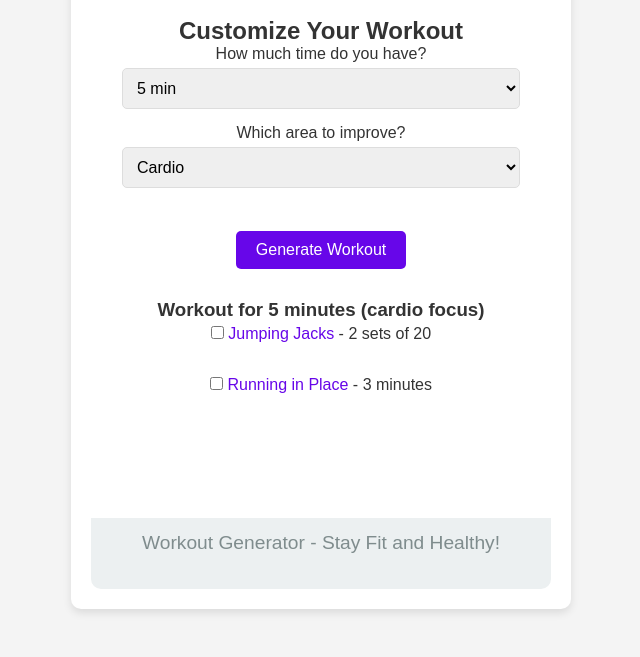
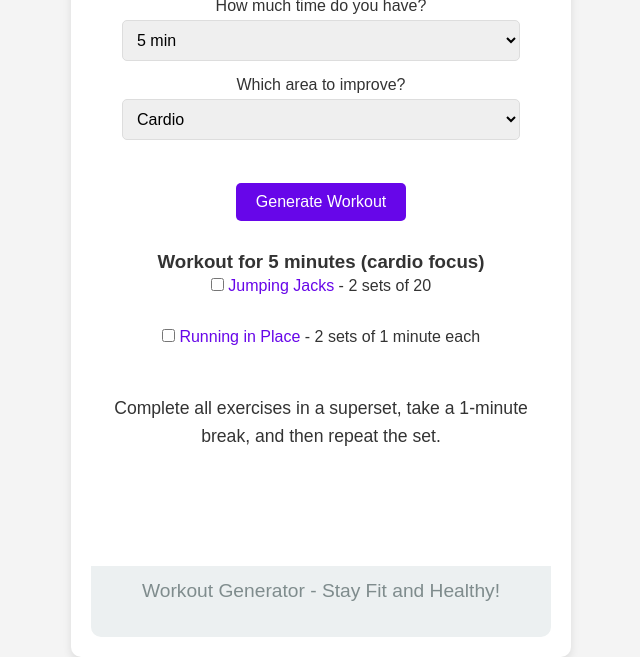
Before and after one commit to Timofeev-Pavel/PHE_VISST_WORKOUT_GENERATOR, a website: page workoutGenerator.html in a window 1280 px wide. Both pictures are taken after a click on the button "Generate Workout". Shown: the part 154-811 px from the top of the page, without its empty margins (319-959 px from the left). Drawn offline with Linux system fonts and the light colour scheme.

Commit message:
changes in workouts

```diff
--- a/style.css
+++ b/style.css
@@ -101,6 +101,13 @@ button {
 
 button:hover {
     background-color: #5a05c8;
+}
+p.superset-instruction {
+    font-size: 1.1rem;
+    line-height: 1.6;
+    margin: 20px 0;
+    text-align: center;
+    color: #333;
 }
 
 /* Workout list styling */
--- a/workoutGenerator.js
+++ b/workoutGenerator.js
@@ -8,64 +8,64 @@ function generateWorkout() {
         cardio: {
             5: [
                 { name: 'Jumping Jacks', link: 'https://youtu.be/c4DAnQ6DtF8?si=OPcg8EySRkOBB-4Q', reps: '2 sets of 20' },
-                { name: 'Running in Place', link: 'https://youtu.be/eBQAa9dEalY?si=UuFFqYO8iS3IEk-4', reps: '3 minutes' },
+                { name: 'Running in Place', link: 'https://youtu.be/eBQAa9dEalY?si=UuFFqYO8iS3IEk-4', reps: '2 sets of 1 minute each' },
             ],
             10: [
-                { name: 'Jumping Jacks', link: 'https://youtu.be/c4DAnQ6DtF8?si=OPcg8EySRkOBB-4Q', reps: '3 sets of 20' },
-                { name: 'Running in Place', link: 'https://youtu.be/eBQAa9dEalY?si=UuFFqYO8iS3IEk-4', reps: '5 minutes' },
+                { name: 'High Knees', link: 'https://www.youtube.com/watch?v=ZNDHivUg7vA', reps: '3 sets of 1 minute each' },
+                { name: 'Butt Kicks', link: 'https://www.youtube.com/watch?v=e4cnI7eVKRw', reps: '3 sets of 1 minutes each' },
                 { name: 'Burpees', link: 'https://youtu.be/auBLPXO8Fww?si=HDkZjPGPbxTVRuaX', reps: '2 sets of 10' }
             ],
             15: [
-                { name: 'Jumping Jacks', link: 'https://youtu.be/c4DAnQ6DtF8?si=OPcg8EySRkOBB-4Q', reps: '4 sets of 20' },
-                { name: 'Running in Place', link: 'https://youtu.be/eBQAa9dEalY?si=UuFFqYO8iS3IEk-4', reps: '7 minutes' },
+                { name: 'Star Jumps', link: 'https://www.youtube.com/watch?v=VVEO_J1tIXU', reps: '3 sets of 20' },
+                { name: 'Fast Feet', link: 'https://www.youtube.com/shorts/OwlOOHHLHMs', reps: '3 sets of 2 minutes each' },
                 { name: 'Burpees', link: 'https://youtu.be/auBLPXO8Fww?si=HDkZjPGPbxTVRuaX', reps: '3 sets of 10' }
             ],
             30: [
-                { name: 'Jumping Jacks', link: 'https://youtu.be/c4DAnQ6DtF8?si=OPcg8EySRkOBB-4Q', reps: '5 sets of 30' },
-                { name: 'Running in Place', link: 'https://youtu.be/eBQAa9dEalY?si=UuFFqYO8iS3IEk-4', reps: '15 minutes' },
-                { name: 'Burpees', link: 'https://youtu.be/auBLPXO8Fww?si=HDkZjPGPbxTVRuaX', reps: '4 sets of 12' }
+                { name: 'Mountain Climbers', link: 'https://www.youtube.com/watch?v=kLh-uczlPLg', reps: '8 sets of 1 minute each' },
+                { name: 'Tuck Jumps', link: 'https://www.youtube.com/watch?v=Yl7tEmpzknY', reps: '8 sets of 20' },
+                { name: 'Burpees', link: 'https://youtu.be/auBLPXO8Fww?si=HDkZjPGPbxTVRuaX', reps: '7 sets of 12' }
             ]
         },
         upperbody: {
             5: [
-                { name: 'Push-ups', link: 'https://youtu.be/ba8tr1NzwXU?si=pfle36LdFJ0iiqv6', reps: '2 sets of 10' },
-                { name: 'Pull-Ups', link: 'https://youtu.be/ZPG8OsHKXLw?si=f3DzUa1L3cOR4xRQ', reps: '2 sets of 5' }
+                { name: 'Push-ups', link: 'https://youtu.be/ba8tr1NzwXU?si=pfle36LdFJ0iiqv6', reps: '2 sets of 15' },
+                { name: 'Plank', link: 'https://www.youtube.com/watch?v=pvIjsG5Svck', reps: '2 sets of 1 minute' }
             ],
             10: [
                 { name: 'Push-ups', link: 'https://youtu.be/ba8tr1NzwXU?si=pfle36LdFJ0iiqv6', reps: '3 sets of 15' },
-                { name: 'Pull-Ups', link: 'https://youtu.be/ZPG8OsHKXLw?si=f3DzUa1L3cOR4xRQ', reps: '3 sets of 5' },
-                { name: 'Tricep Dips', link: 'https://youtu.be/Gz8NkGoNPkc?si=n7vvyFpfN5qwg7Vy', reps: '2 sets of 15' }
+                { name: 'Wall Angels', link: 'https://www.youtube.com/watch?v=1UU4VvklQ44', reps: '3 sets of 20' },
+                { name: 'Chair Dips', link: 'https://www.youtube.com/watch?v=HCf97NPYeGY', reps: '2 sets of 10' }
             ],
             15: [
                 { name: 'Push-ups', link: 'https://youtu.be/ba8tr1NzwXU?si=pfle36LdFJ0iiqv6', reps: '4 sets of 15' },
-                { name: 'Pull-Ups', link: 'https://youtu.be/ZPG8OsHKXLw?si=f3DzUa1L3cOR4xRQ', reps: '4 sets of 5' },
-                { name: 'Tricep Dips', link: 'https://youtu.be/Gz8NkGoNPkc?si=n7vvyFpfN5qwg7Vy', reps: '3 sets of 15' }
+                { name: 'Dead Bug', link: 'https://www.youtube.com/shorts/HrxOWhPdsOY', reps: '4 sets of 10' },
+                { name: 'Tricep Extensions', link: 'https://www.youtube.com/watch?v=ACyLmO9wj98', reps: '4 sets of 10' }
             ],
             30: [
-                { name: 'Push-ups', link: 'https://youtu.be/ba8tr1NzwXU?si=pfle36LdFJ0iiqv6', reps: '6 sets of 15' },
-                { name: 'Pull-Ups', link: 'https://youtu.be/ZPG8OsHKXLw?si=f3DzUa1L3cOR4xRQ', reps: '5 sets of 5' },
-                { name: 'Tricep Dips', link: 'https://youtu.be/Gz8NkGoNPkc?si=n7vvyFpfN5qwg7Vy', reps: '5 sets of 15' }
+                { name: 'Push-ups', link: 'https://youtu.be/ba8tr1NzwXU?si=pfle36LdFJ0iiqv6', reps: '8 sets of 15' },
+                { name: 'Superman Exercise', link: 'https://www.youtube.com/shorts/KTWWh3GsyYw', reps: '8 sets of 10' },
+                { name: 'Tricep Dips', link: 'https://youtu.be/Gz8NkGoNPkc?si=n7vvyFpfN5qwg7Vy', reps: '7 sets of 10' }
             ]
         },
         lowerbody: {
             5: [
                 { name: 'Squats', link: 'https://youtu.be/m0GcZ24pK6k?si=EJguC_nroV92Wl5u', reps: '2 sets of 15' },
-                { name: 'Lunges', link: 'https://youtu.be/MxfTNXSFiYI?si=vH_nT1dv4HmpliNf', reps: '2 sets of 10 (each leg)' }
+                { name: 'Lunges', link: 'https://youtu.be/MxfTNXSFiYI?si=vH_nT1dv4HmpliNf', reps: '2 sets of 15 (each leg)' }
             ],
             10: [
-                { name: 'Squats', link: 'https://youtu.be/m0GcZ24pK6k?si=EJguC_nroV92Wl5u', reps: '3 sets of 20' },
-                { name: 'Lunges', link: 'https://youtu.be/MxfTNXSFiYI?si=vH_nT1dv4HmpliNf', reps: '3 sets of 15 (each leg)' },
-                { name: 'Calf Raises', link: 'https://youtu.be/eMTy3qylqnE?si=y52Ia4A_M7PACj0g', reps: '2 sets of 20' }
+                { name: 'Squats', link: 'https://youtu.be/m0GcZ24pK6k?si=EJguC_nroV92Wl5u', reps: '3 sets of 15' },
+                { name: 'Reverse Lunges', link: 'https://www.youtube.com/watch?v=Ry-wqegeKlE', reps: '3 sets of 15 (each leg)' },
+                { name: 'Lateral Step-Ups', link: 'https://www.youtube.com/watch?v=XYoLTmcr2oA', reps: '2 sets of 15 (each leg)' }
             ],
             15: [
-                { name: 'Squats', link: 'https://youtu.be/m0GcZ24pK6k?si=EJguC_nroV92Wl5u', reps: '4 sets of 20' },
-                { name: 'Lunges', link: 'https://youtu.be/MxfTNXSFiYI?si=vH_nT1dv4HmpliNf', reps: '4 sets of 20 (each leg)' },
-                { name: 'Calf Raises', link: 'https://youtu.be/eMTy3qylqnE?si=y52Ia4A_M7PACj0g', reps: '3 sets of 25' }
+                { name: 'Squats', link: 'https://youtu.be/m0GcZ24pK6k?si=EJguC_nroV92Wl5u', reps: '4 sets of 15' },
+                { name: 'Side Lunges', link: 'https://www.youtube.com/watch?v=rvqLVxYqEvo', reps: '4 sets of 15 (each leg)' },
+                { name: 'Calf Raises', link: 'https://youtu.be/eMTy3qylqnE?si=y52Ia4A_M7PACj0g', reps: '4 sets of 25' }
             ],
             30: [
-                { name: 'Squats', link: 'https://youtu.be/m0GcZ24pK6k?si=EJguC_nroV92Wl5u', reps: '6 sets of 25' },
-                { name: 'Lunges', link: 'https://youtu.be/MxfTNXSFiYI?si=vH_nT1dv4HmpliNf', reps: '6 sets of 20 (each leg)' },
-                { name: 'Calf Raises', link: 'https://youtu.be/eMTy3qylqnE?si=y52Ia4A_M7PACj0g', reps: '4 sets of 30' }
+                { name: 'Squats', link: 'https://youtu.be/m0GcZ24pK6k?si=EJguC_nroV92Wl5u', reps: '8 sets of 15' },
+                { name: 'Bulgarian Split Squats', link: 'https://www.youtube.com/shorts/uODWo4YqbT8', reps: '8 sets of 10 (each leg)' },
+                { name: 'Broad Jumps', link: 'https://www.youtube.com/watch?v=c6Etg7bpFfI', reps: '7 sets of 10' }
             ]
         }
     };
@@ -91,7 +91,7 @@ function generateWorkout() {
     `).join('');
 
     workoutList.innerHTML += workoutItems;
-
+    workoutList.innerHTML += `<p class="superset-instruction">Complete all exercises in a superset, take a 1-minute break, and then repeat the set.</p>`;
 
     document.getElementById('selected-area').value = area;
     document.getElementById('selected-time').value = time;
```
Also changed, not shown: workoutGenerator.html (+0 -1 lines).
